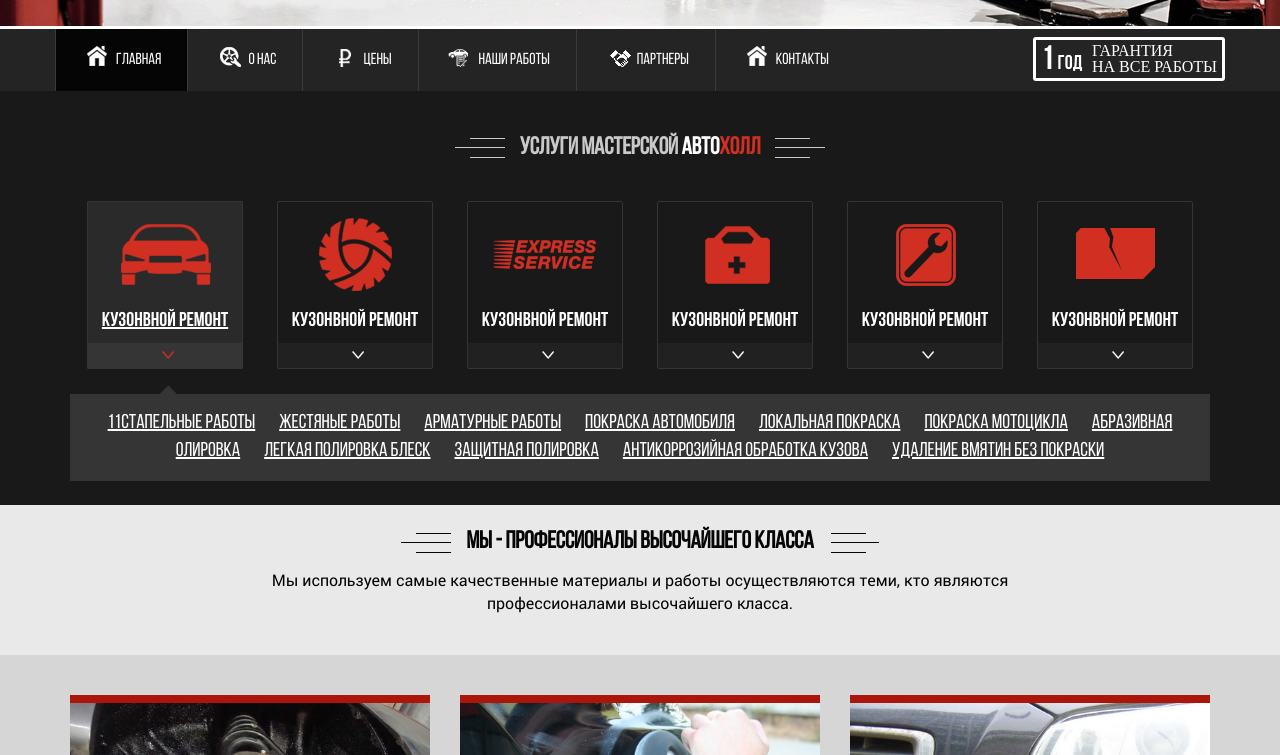
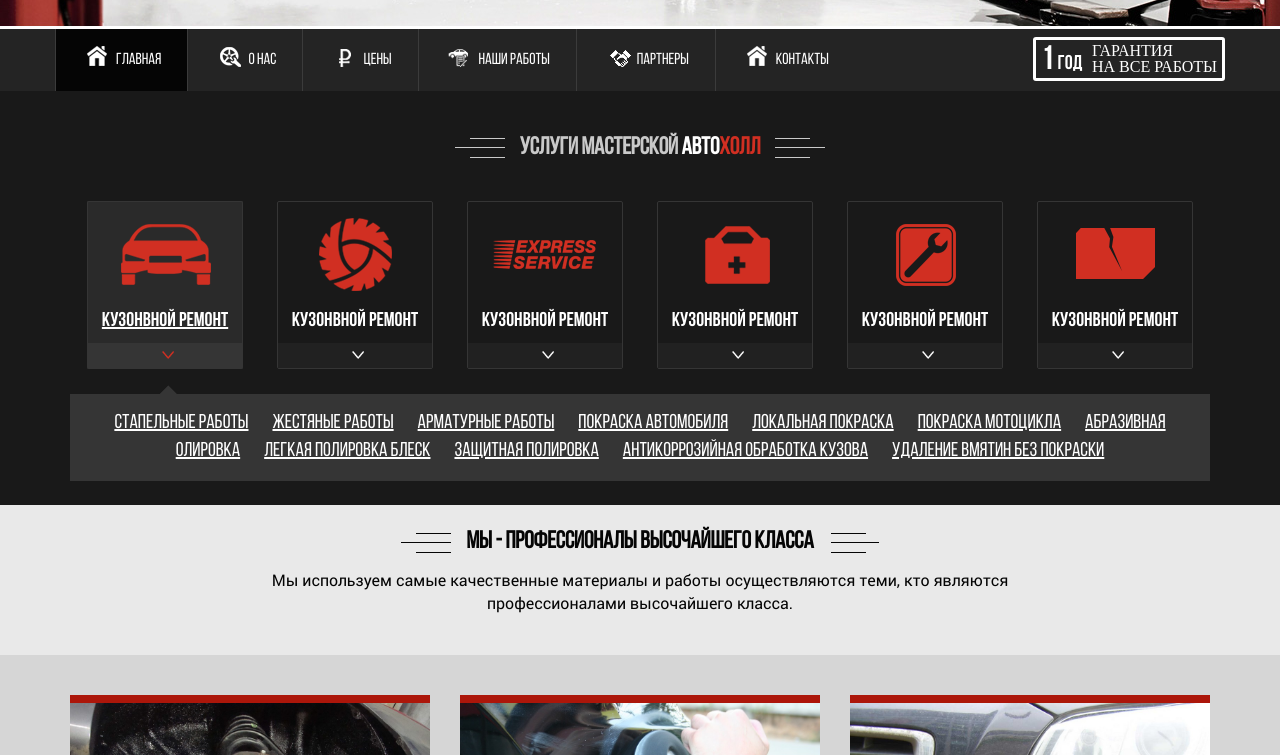
Before and after one commit to VitaliySushko/Ruslan-Budyok.github.io, a plain HTML site: page index.html in a window 1280 px wide. Both pictures are taken after a click on the element 165 px from the left and 974 px from the top of the page. Shown: the part 619-1374 px from the top of the page. Drawn offline with Linux system fonts and the light colour scheme; a web font is replaced by a local one.

Commit message:
Update index.html

```diff
--- a/index.html
+++ b/index.html
@@ -126,7 +126,7 @@
 													 	 <div class="mc_toggle"></div>
 													 </div>
 													<ul>
-														<li><a href="#">11Стапельные работы</a></li>
+														<li><a href="#">Стапельные работы</a></li>
 														<li><a href="#">Жестяные работы</a></li>
 														<li><a href="#">Арматурные работы</a></li>
 														<li><a href="#">Покраска автомобиля</a></li>
```
